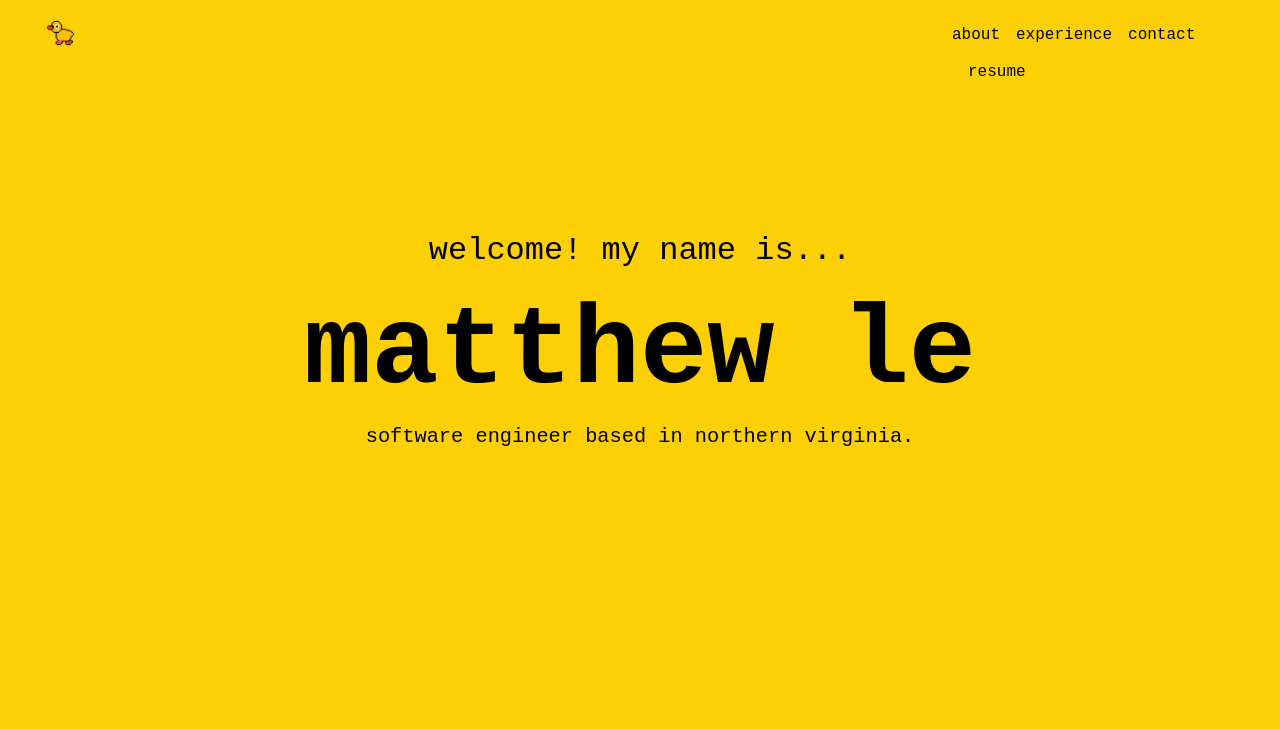
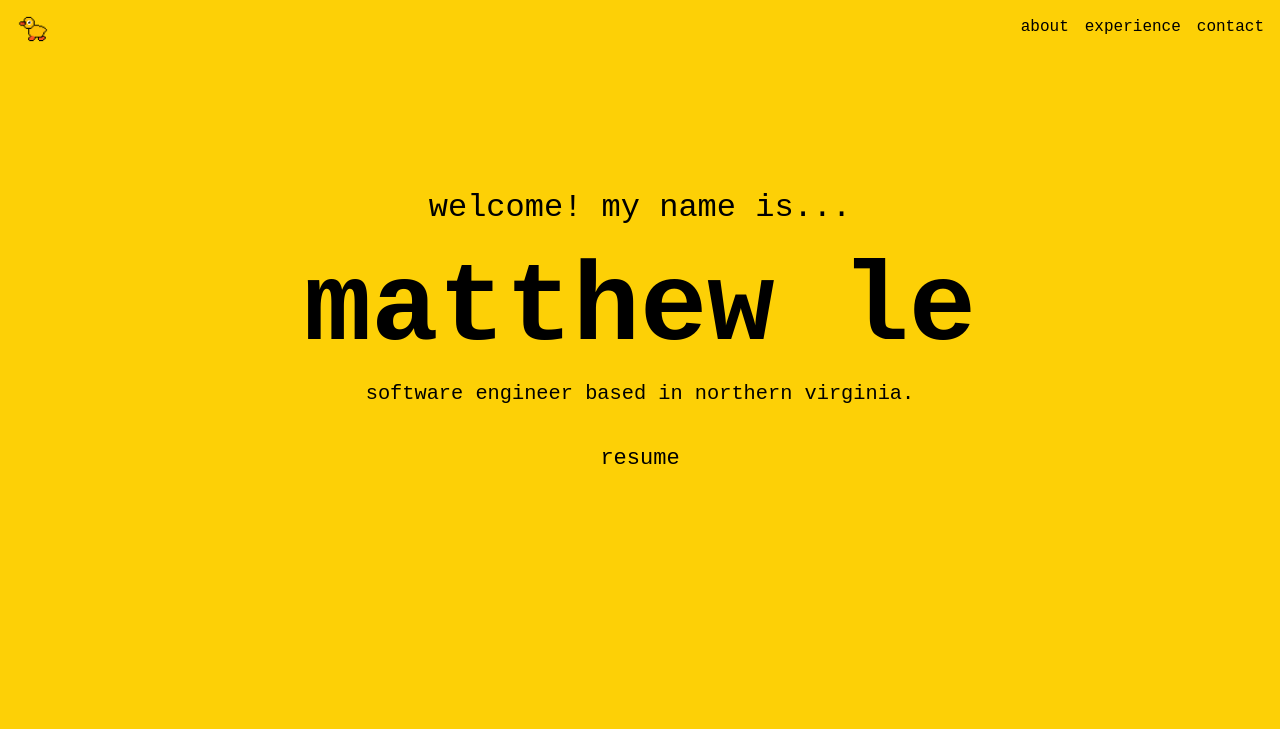
Before and after one commit to mle24/mle.github.io, a plain HTML site: page index.html in a window 1280 px wide. Shown: the top 729 px of the page. Drawn offline with Linux system fonts and the light colour scheme.

Commit message:
Fix Navbar

```diff
--- a/css/styles.css
+++ b/css/styles.css
@@ -94,7 +94,7 @@
             height: 88px;
         }
         .tm-navbar-row-absolute {
-            position: absolute;
+
             left: 0;
             right: 0;
             bottom: 0;
@@ -110,30 +110,28 @@
     /* 1. Site header
 --------------------------*/
 
-    .tm-site-container {
+    .site-container {
         color: black;
         display: flex;
         justify-content: center;
-        margin: 10%;
-        padding-bottom: 4%
+        padding-bottom: 15%
     }
 
-    .tm-site-intro {
+    .site-intro {
         font-size: 2rem
     }
 
-    .tm-site-title {
+    .site-title {
         font-size: 7rem;
-        white-space: nowrap;
         font-weight: bold;
     }
 
-    .tm-site-description {
+    .site-description {
         font-size: 1.27rem;
         padding-bottom: 1rem;
     }
 
-    .tm-site-contact {
+    .site-contact {
         font-size: 1rem;
     }
     /* 2. Navigation
@@ -141,7 +139,7 @@
 
     .nav {
         font-size: 1rem;
-        white-space: nowrap;
+        float: right;
     }
 
     .nav-logo {
@@ -149,8 +147,9 @@
         max-width: 2.1rem;
         max-height: 2.1rem;
         margin-bottom: 3rem;
-        margin-left: 3%;
+
     }
+
 
     .resume {
         font-size: 1.25;
@@ -174,7 +173,7 @@
 ---------------------*/
 
     #about {
-        padding-top: 5%;
+        padding-top: 10%;
         padding-bottom: 7%;
     }
 
@@ -200,7 +199,7 @@
 
     .about-intro {
         font-size: 2.5rem;
-        white-space: nowrap;
+
         padding-bottom: 5%;
     }
 
--- a/index.html
+++ b/index.html
@@ -8,10 +8,6 @@
     <link rel="icon" href="./assets/Duck.png">
 
     <title>Matthew Le</title>
-    <!--
-Rainbow Theme
-http://www.templatemo.com/tm-485-rainbow
--->
     <!-- load stylesheets -->
     <link rel="stylesheet" href="https://fonts.googleapis.com/css?family=Open+Sans:300,400">
     <!-- Google web font "Open Sans" -->
@@ -30,7 +26,7 @@ http://www.templatemo.com/tm-485-rainbow
           <![endif]-->
 </head>
 
-<body class="tm-bg-img-content" data-simplebar>
+<body class="tm-bg-img-content">
 
 
     <div class="row">
@@ -39,35 +35,23 @@ http://www.templatemo.com/tm-485-rainbow
 
             <!-- 1. Navigation -->
 
-            <div class="tm-navbar-row tm-navbar-row-absolute">
-                <div class="col-xs-12 col-sm-12 col-md-12 col-lg-12 col-xl-12">
-                    <nav class="navbar navbar-full">
-                        <section class="tm-navbar-rounded" id="tmNavbar">
-                            <a class="col-xs-9 col-sm-9 col-md-9 col-lg-9 col-xl-9 nav" href="google.com">
-                                <img class="nav-logo circle" src="./assets/Duck.png" alt="logo">
-                            </a>
-                            <ul class="col-xs-3 col-sm-3 col-md-3 col-lg-3 col-xl-3 nav navbar-nav">
+            <div class="tm-navbar-row tm-navbar-row-absolute container-fluid" id="tmNavbar">
 
-                                <li class="nav-item">
-                                    <a class="nav-link" href="#about">about</a>
-                                </li>
-                                <li class="nav-item">
-                                    <a class="nav-link" href="#experience">experience</a>
-                                </li>
-                                <li class="nav-item">
-                                    <a class="nav-link" href="#contact">contact</a>
-                                </li>
-                                <li class="nav-item">
-                                    <a class="nav-link" href="./assets/LeMatthew-Resume(2020).docx (1).pdf" target="_blank">resume</a>
-                                </li>
-                            </ul>
-                        </section>
+                <nav class="navbar navbar-expand-lg justify-content-end">
 
+                    <a class="navbar-brand">
+                        <img class="nav-logo" src="./assets/Duck.png" alt="logo">
+                    </a>
 
+                    <div class="nav">
+                        <div class="navbar-nav">
+                            <a class="nav-link nav-item" href="#about">about</a>
+                            <a class="nav-link nav-item" href="#experience">experience</a>
+                            <a class="nav-link nav-item" href="#contact">contact</a>
+                        </div>
+                    </div>
+                </nav>
 
-                    </nav>
-                </div>
-                <!-- col-xs-12 -->
             </div>
             <!-- tm-navbar-container -->
 
@@ -76,12 +60,12 @@ http://www.templatemo.com/tm-485-rainbow
         </div>
         <!-- .tm-header-container -->
 
-        <div class="row tm-site-container">
-            <div class="col-xs-12 col-sm-12 col-md-12 col-lg-12 col-xl-12 text-xs-center">
-                <div class="tm-site-header"></div>
-                <p class="tm-site-intro">welcome! my name is...</p>
-                <h1 class="tm-site-title">matthew le</h1>
-                <p class="tm-site-description">software engineer based in northern virginia.</p>
+        <div class="row site-container">
+            <div class="align-middle text-xs-center">
+                <p class="site-intro">welcome! my name is...</p>
+                <h1 class="site-title">matthew le</h1>
+                <p class="site-description">software engineer based in northern virginia.</p>
+                <a class="nav-link" href="./assets/Le-Matthew-Resume(2020).pdf" target="_blank">resume</a>
             </div>
         </div>
 
@@ -99,7 +83,9 @@ http://www.templatemo.com/tm-485-rainbow
                 <div class="col-xs-7 col-sm-7 col-md-7 col-lg-7 col-xl-7 about-col-text">
                     <h1 class="about-intro">hello! i'm matthew...</h1>
                     <p class="about-description">
-                        i enjoy solving problems and making a positive difference in the world! currently, i'm an aspiring software engineer and senior at george mason university studying computer science interested in full-stack development.
+                        i enjoy solving problems and making a positive difference in the world! currently, i'm an
+                        aspiring software engineer and senior at george mason university studying computer science
+                        interested in full-stack development.
                     </p>
                 </div>
                 <div class="profile-pic">
@@ -119,16 +105,19 @@ http://www.templatemo.com/tm-485-rainbow
                 <div class="tm-3-col-text-job">Software Engineer Intern</div>
                 <div>
                     <p class="tm-3-col-text-description">
-                        Constructed a Jenkins Pipeline that streamlines testing, and deploying Ruby Applications in Openshift environments.
+                        Constructed a Jenkins Pipeline that streamlines testing, and deploying Ruby Applications in
+                        Openshift environments.
 
                     </p>
 
                     <p class="tm-3-col-text-description">
-                        Expanded an existing web application by implementing a registration feature for team use, while also demonstrating pipeline capabilities.
+                        Expanded an existing web application by implementing a registration feature for team use, while
+                        also demonstrating pipeline capabilities.
                     </p>
 
                     <p class="tm-3-col-text-description">
-                        Enhanced security parameters for the team’s Sonarqube server by configuring SSL certificate and reverse proxy allowing it to run over HTTPS.
+                        Enhanced security parameters for the team’s Sonarqube server by configuring SSL certificate and
+                        reverse proxy allowing it to run over HTTPS.
                     </p>
                     <span class="skill">html</span>
                     <span class="skill framework">Vue.js</span>
@@ -143,7 +132,8 @@ http://www.templatemo.com/tm-485-rainbow
                 <div class="tm-3-col-text-job">Computer Science Intern</div>
                 <div>
                     <p class="tm-3-col-text-description">
-                        Managed company’s Amazon Web Services Account by configuring IAM roles and environments to clients.
+                        Managed company’s Amazon Web Services Account by configuring IAM roles and environments to
+                        clients.
                     </p>
                     <p class="tm-3-col-text-description">
                         Developed form for API testing to verify response data.
@@ -163,7 +153,8 @@ http://www.templatemo.com/tm-485-rainbow
                         Developed and tested frontend internal company website.
                     </p>
                     <p class="tm-3-col-text-description">
-                        Designed a simple VPC architecture that hosted the company's internal website on an EC2 instance and integrated security groups to enhance security parameters.
+                        Designed a simple VPC architecture that hosted the company's internal website on an EC2 instance
+                        and integrated security groups to enhance security parameters.
                     </p>
                     <span class="skill framework">AWS</span>
                     <span class="skill">html</span>
@@ -180,7 +171,8 @@ http://www.templatemo.com/tm-485-rainbow
         <div class="contact-col-text text-xs-center">
             <h2 class="contact-title">get in touch </h2>
             <p class="contact-description">
-                i am casually seeking full time offers that starts summer 2021. feel free to contact me, i'll try my best to bet back to you!
+                i am casually seeking full time offers that starts summer 2021. feel free to contact me, i'll try my
+                best to bet back to you!
             </p>
             <span class="social-icons-container">
                 <a href="https://github.com/mle24" class="social-icon-link"><i
@@ -240,10 +232,10 @@ http://www.templatemo.com/tm-485-rainbow
             if ($(window).width() > 767) {
 
                 // target at which the menu bar changes to sticky
-                var target = $("#about").offset().top - 100;
+                var target = $("#about").offset().top - 150;
 
                 // window scroll
-                $(window).scroll(function() {
+                $(window).scroll(function () {
 
                     if ($(this).scrollTop() > target) {
                         $(".tm-navbar-row").addClass("sticky");
@@ -264,12 +256,12 @@ http://www.templatemo.com/tm-485-rainbow
             });
         }
 
-        $(document).ready(function() {
+        $(document).ready(function () {
 
             prepareMenuForDesktop();
 
             // On window resize, prepare menu
-            $(window).resize(function() {
+            $(window).resize(function () {
                 prepareMenuForDesktop();
 
             });
```
Also changed, not shown: 2 other files.
